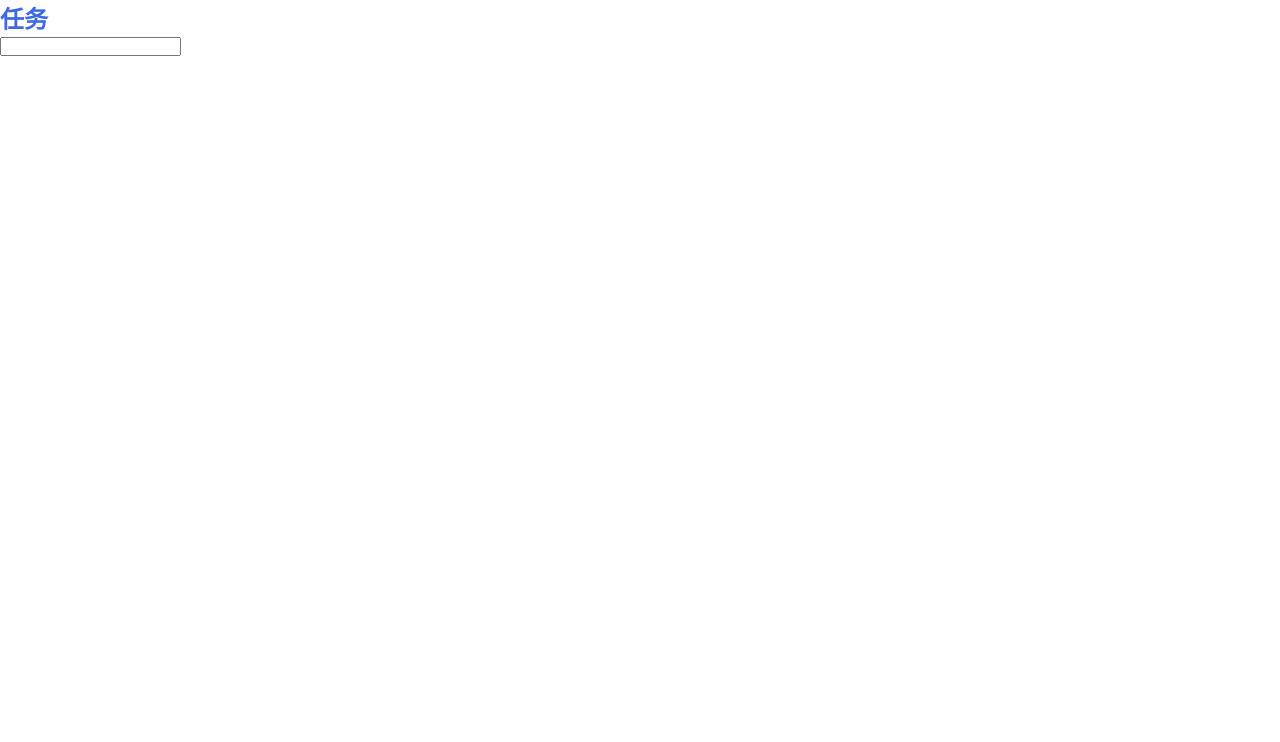
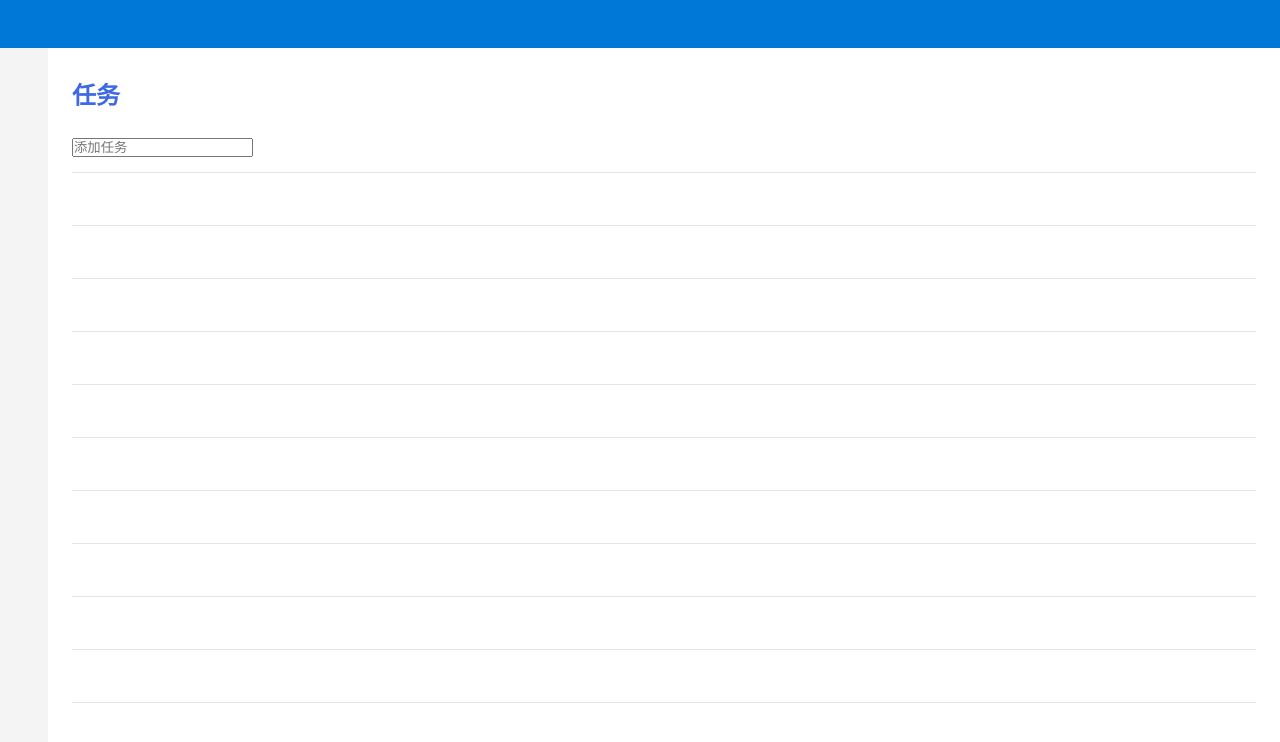
Before and after one commit to cmokj/todolist-project, a React (Create React App) app: page / in a window 1280 px wide. Shown: the top 742 px of the page. Built offline with nearby package versions, Linux system fonts and the light colour scheme.

Commit message:
修改样式

```diff
--- a/src/App.css
+++ b/src/App.css
@@ -1,31 +1,63 @@
 *{
     margin: 0;
     padding: 0;
+    box-sizing: border-box;
 }
-
 *::before,
 *::after {
     margin: 0;
     padding: 0;
+    box-sizing: border-box;
 }
-
 ol,
 li {
     list-style: none;
 }
-
 a {
     text-decoration: none;
 }
-
-.App > h2{
+.App{
+    height: 100vh;
+    width: 100vw;
+}
+.App > .head > .navbar {
+    height: 48px;
+    width: 100%;
+    background-color: #0078D7;
+}
+.App > .main {
+    height: calc(100% - 48px);
+    display: flex;
+}
+.App > .main > .sidebar {
+    width: 50px;
+    height: 100%;
+    background-color: #F4F4F4;
+}
+.App > .main > .contentWrapper {
+    width: 100%;
+    height: 100%;
+    padding: 24px;
+    overflow: hidden;
+}
+.App > .main > .contentWrapper > h2{
     color: #3E69E4;
+    line-height: 48px;
 }
-
-.App > ol {
-    color:#99ABE0;
+.App > .main > .contentWrapper > .content {
+    background: linear-gradient(180deg, #fff, #fff 52px, #e5e5e5 52px, #e5e5e5 52px);
+    background-size: 100% 53px;
+    height: 100%;
 }
-
-.App > ol > li {
-    border-bottom: 1px solid #E5E5E5;
+.App > .main > .contentWrapper > .content > .inputWrapper {
+    line-height: 53px;
 }
+.App > .main > .contentWrapper > .content > ol > li{
+    height: 53px;
+}
+.App > .main > .contentWrapper > .content > ol > li > div {
+    display: flex;
+    justify-content: space-between;
+    align-items: center;
+    height: 100%;
+}
--- a/src/App.js
+++ b/src/App.js
@@ -59,16 +59,26 @@ class App extends Component {
       })
     return (
       <div className="App">
+        <div className="head">
+          <div className="navbar"></div>
+        </div>
+        <div className="main">
+          <div className="sidebar"></div>
+          <div className="contentWrapper">
             <h2>任务</h2>
+            <div className="content">
+              <ol>
+                {todos}
+              </ol>
               <div className="inputWrapper">
                 <TodoInput
                   content={this.state.newTodo}
                   onSubmit={this.addTodo.bind(this)}
                   onChange={this.changeTitle.bind(this)} />
               </div>
-        <ol>
-          {todos}
-        </ol>
+            </div>
+          </div>
+        </div>
       </div>
     );
   }
--- a/src/TodoInput.js
+++ b/src/TodoInput.js
@@ -10,7 +10,7 @@ export default class TodoInput extends Component {
         this.props.onChange(e);
     }
     render() {
-        return <input type="text"
+        return <input type="text" placeholder="添加任务"
             value={this.props.content}
             onKeyPress={this.submit.bind(this)}
             onChange={this.changeTitle.bind(this)} />
--- a/src/TodoItem.js
+++ b/src/TodoItem.js
@@ -10,10 +10,12 @@ export default class TodoItem extends Component {
     render() {
         return (
             <div>
-                <input type="checkbox"
-                    checked={this.props.todo.status === 'completed'}
-                    onChange={this.toggle.bind(this)}
-                />{this.props.todo.title}
+                <div>
+                    <input type="checkbox"
+                        checked={this.props.todo.status === 'completed'}
+                        onChange={this.toggle.bind(this)}
+                    />{this.props.todo.title}
+                </div>
                 <button onClick={this.delete.bind(this)}>删除</button>
             </div>
         )
```
Lines whose indentation alone changed are shown as unchanged.
